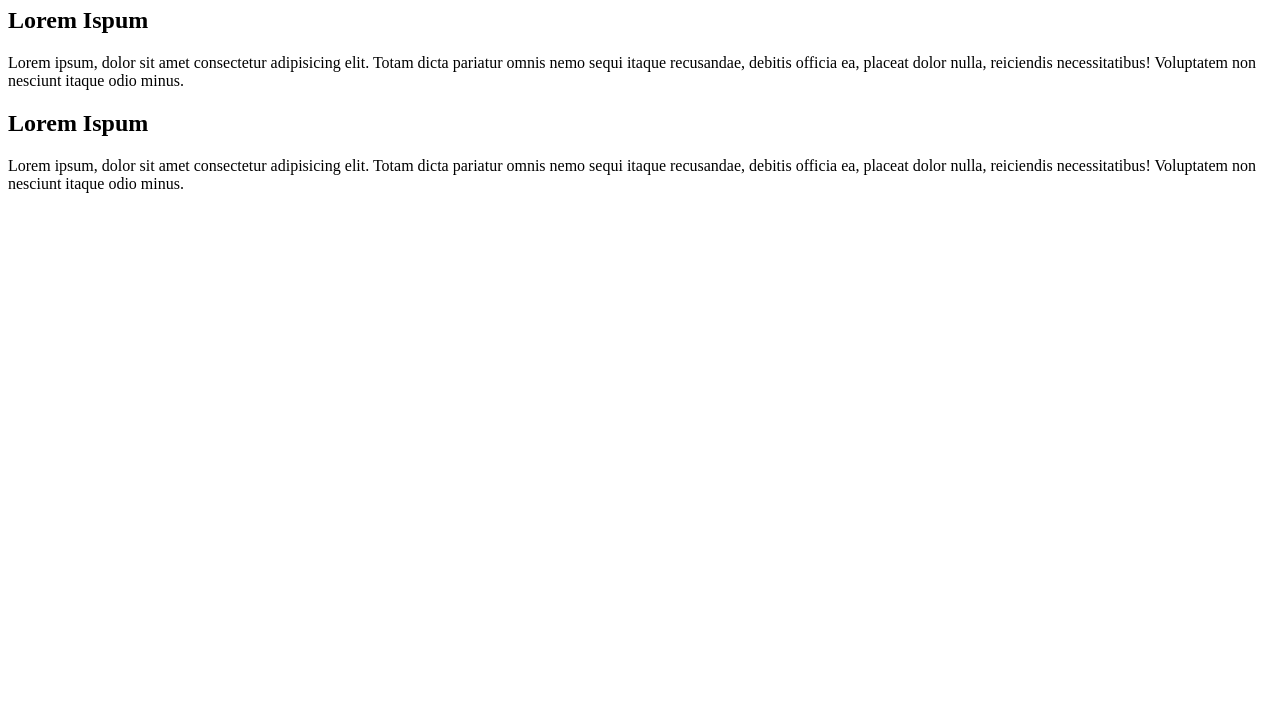
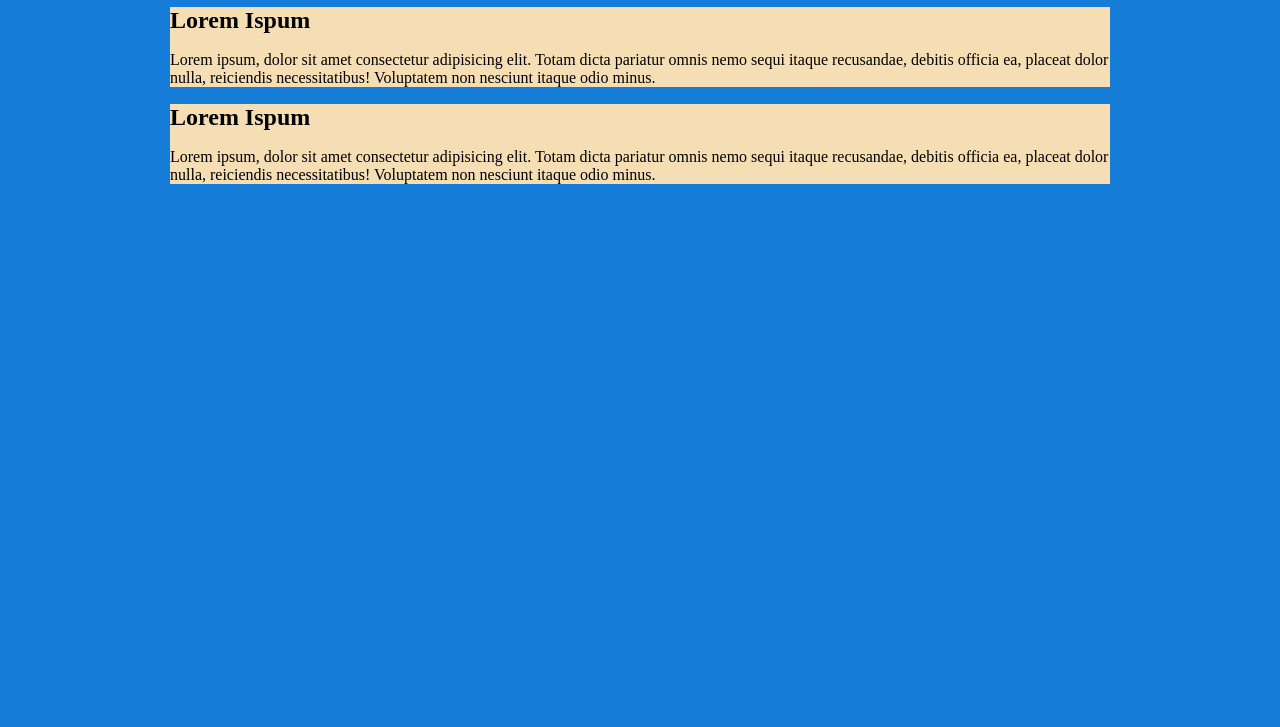
Before and after one commit to MatheusSantos-bot/Site, a plain HTML site: page index.html in a window 1280 px wide. Shown: the part 73-800 px from the top of the page. Drawn offline with Linux system fonts and the light colour scheme.

Commit message:
design inicial

```diff
--- a/index.html
+++ b/index.html
@@ -3,6 +3,7 @@
 <head>
     <meta charset="UTF-8">
     <meta name="viewport" content="width=device-width, initial-scale=1.0">
+    <link rel="stylesheet" href="style.css">
     <title>Site de teste</title>
 </head>
 <body>
--- /dev/null
+++ b/style.css
@@ -0,0 +1,9 @@
+*{
+    background-color: rgb(21, 125, 216);
+}
+
+header, article, h2, p{
+    width: 940px;
+    margin: 17px auto;
+    background: wheat;
+}
```
